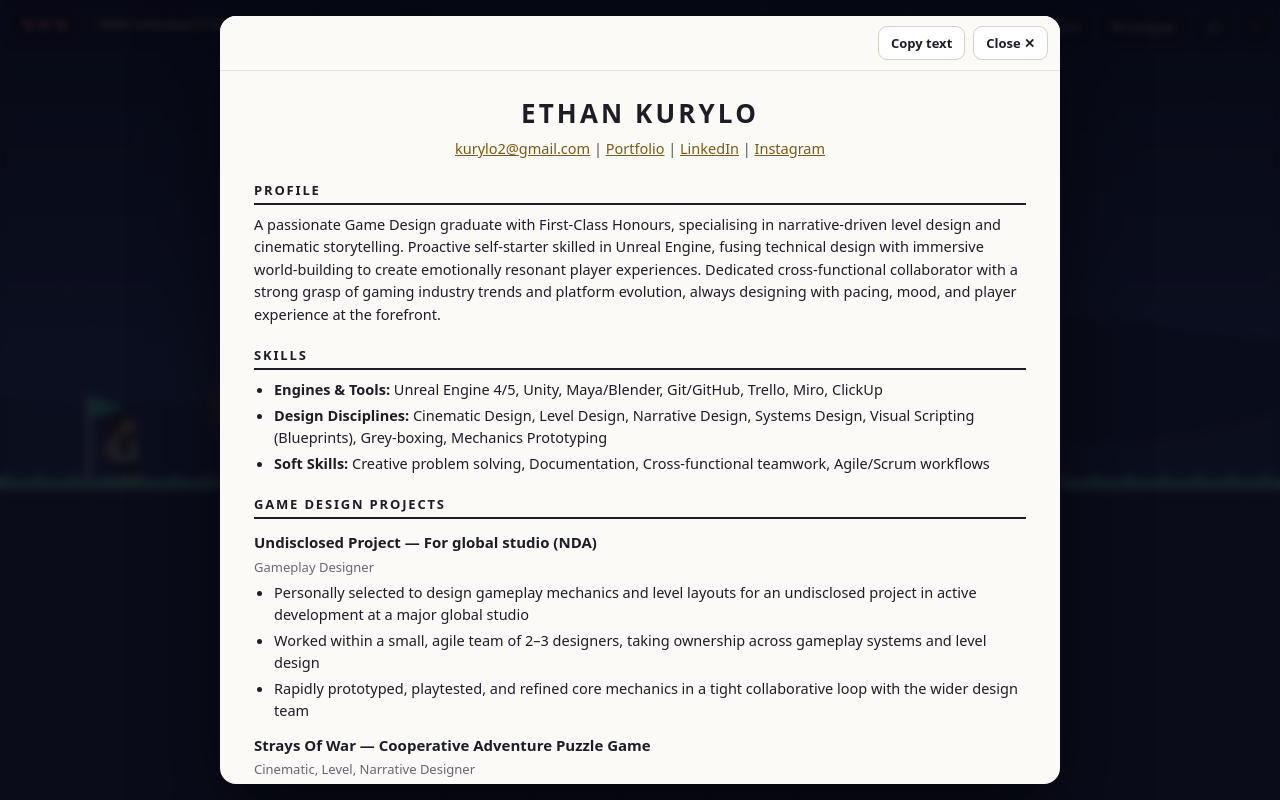
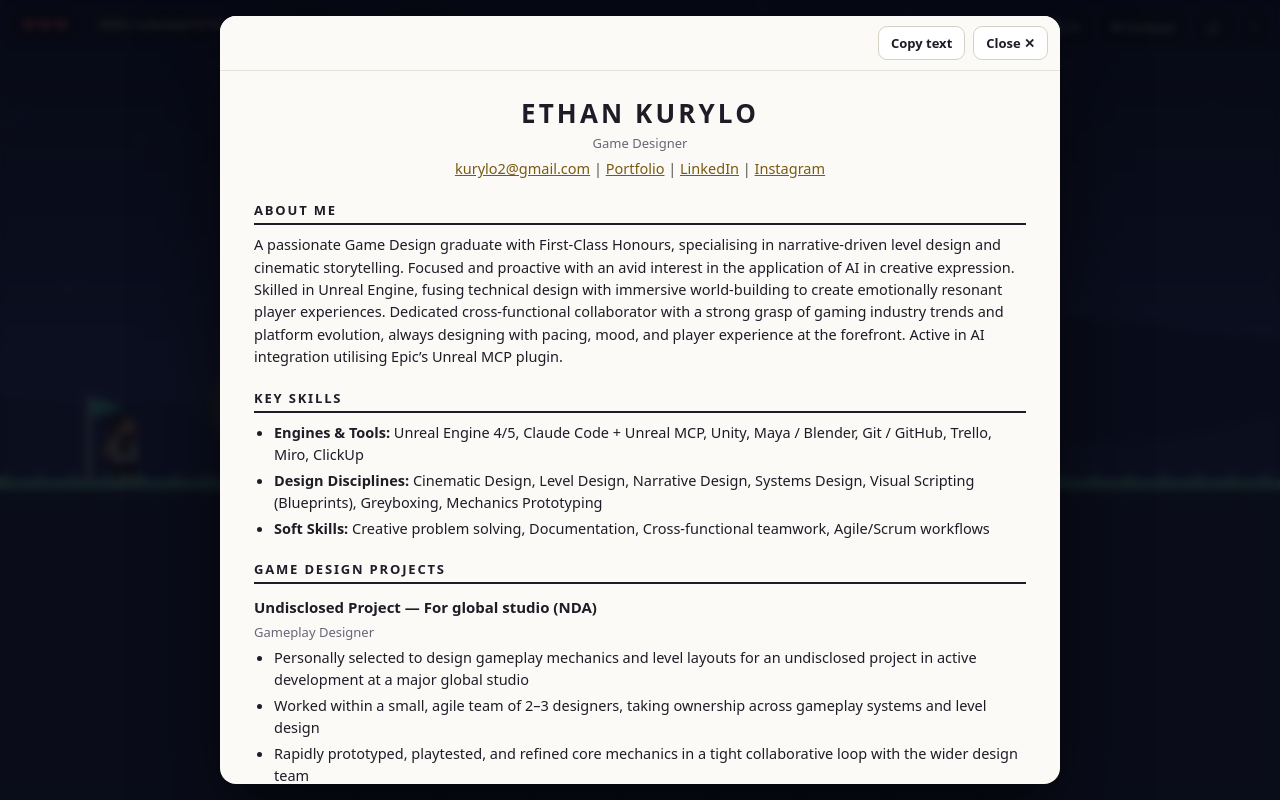
Before and after one commit to Wyrd-Norseman/KuryloGames, a plain HTML site: page playable-cv.html in a window 1280 px wide. Both pictures are taken after a click on the button "📄 View plain-text CV". Drawn offline with Linux system fonts and the light colour scheme; animation ran at ten frames a second.

Commit message:
Updated Playable CV

```diff
--- a/playable-cv.html
+++ b/playable-cv.html
@@ -591,15 +591,16 @@ body.touch .sx-keys{display:none}
     </div>
     <article class="cvbody" id="cvText">
       <h2>ETHAN KURYLO</h2>
+      <p class="meta" style="text-align:center">Game Designer</p>
       <p class="contactline"><a href="mailto:kurylo2@gmail.com">kurylo2@gmail.com</a> | <a href="https://kurylogames.uk/" target="_blank" rel="noopener">Portfolio</a> | <a href="https://www.linkedin.com/in/ethan-kurylo/" target="_blank" rel="noopener">LinkedIn</a> | <a href="https://www.instagram.com/kurylo_games/" target="_blank" rel="noopener">Instagram</a></p>
 
-      <h3>Profile</h3>
-      <p>A passionate Game Design graduate with First-Class Honours, specialising in narrative-driven level design and cinematic storytelling. Proactive self-starter skilled in Unreal Engine, fusing technical design with immersive world-building to create emotionally resonant player experiences. Dedicated cross-functional collaborator with a strong grasp of gaming industry trends and platform evolution, always designing with pacing, mood, and player experience at the forefront.</p>
-
-      <h3>Skills</h3>
+      <h3>About Me</h3>
+      <p>A passionate Game Design graduate with First-Class Honours, specialising in narrative-driven level design and cinematic storytelling. Focused and proactive with an avid interest in the application of AI in creative expression. Skilled in Unreal Engine, fusing technical design with immersive world-building to create emotionally resonant player experiences. Dedicated cross-functional collaborator with a strong grasp of gaming industry trends and platform evolution, always designing with pacing, mood, and player experience at the forefront. Active in AI integration utilising Epic’s Unreal MCP plugin.</p>
+
+      <h3>Key Skills</h3>
       <ul>
-        <li><b>Engines &amp; Tools:</b> Unreal Engine 4/5, Unity, Maya/Blender, Git/GitHub, Trello, Miro, ClickUp</li>
-        <li><b>Design Disciplines:</b> Cinematic Design, Level Design, Narrative Design, Systems Design, Visual Scripting (Blueprints), Grey-boxing, Mechanics Prototyping</li>
+        <li><b>Engines &amp; Tools:</b> Unreal Engine 4/5, Claude Code + Unreal MCP, Unity, Maya / Blender, Git / GitHub, Trello, Miro, ClickUp</li>
+        <li><b>Design Disciplines:</b> Cinematic Design, Level Design, Narrative Design, Systems Design, Visual Scripting (Blueprints), Greyboxing, Mechanics Prototyping</li>
         <li><b>Soft Skills:</b> Creative problem solving, Documentation, Cross-functional teamwork, Agile/Scrum workflows</li>
       </ul>
 
@@ -633,12 +634,16 @@ body.touch .sx-keys{display:none}
       </ul>
 
       <h3>Education</h3>
-      <h4>BA (Hons) Games Design — First-Class</h4>
+      <h4>BA (Hons) Games Design — First-Class Honours</h4>
       <p class="meta">University for the Creative Arts (UCA), Farnham | Sep 2023 – Jul 2026</p>
       <ul><li>Key focus: advanced spatial design, branching narrative structures, high-impact cinematic staging, collaborative pipeline management</li></ul>
 
       <h3>Personal Projects</h3>
-      <ul><li>Designing and running original tabletop campaigns as Dungeon Master, focused on systemic balancing, world-building, and meaningful player agency — directly informing an independent solo narrative-driven game currently in prototype</li></ul>
+      <ul>
+        <li><b>Köras</b>: designing and building a narrative-driven fantasy RPG in Unreal Engine 5.8, using AI through Unreal MCP to help implement core systems.</li>
+        <li>Built a portfolio site and a playable platformer CV using AI-assisted coding.</li>
+        <li>Designing and running original tabletop campaigns as Dungeon Master, focused on systemic balancing, world-building, and meaningful player agency — directly informing an independent solo narrative-driven game currently in prototype.</li>
+      </ul>
 
       <h3>Employment</h3>
       <h4>Delivery Team — Sainsbury's, Farnham / Royal Mail, Canterbury</h4>
```
